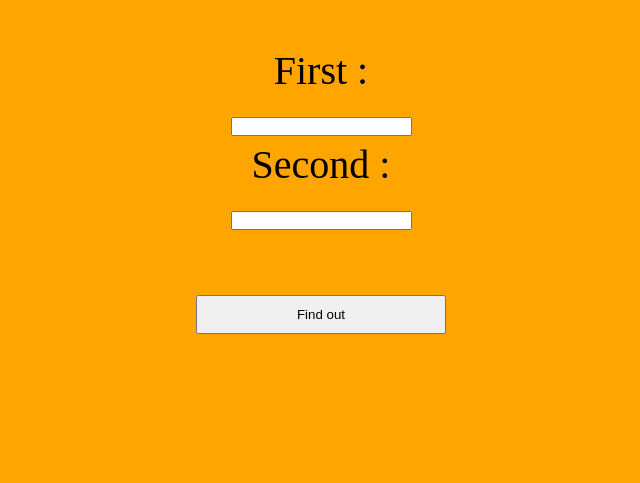
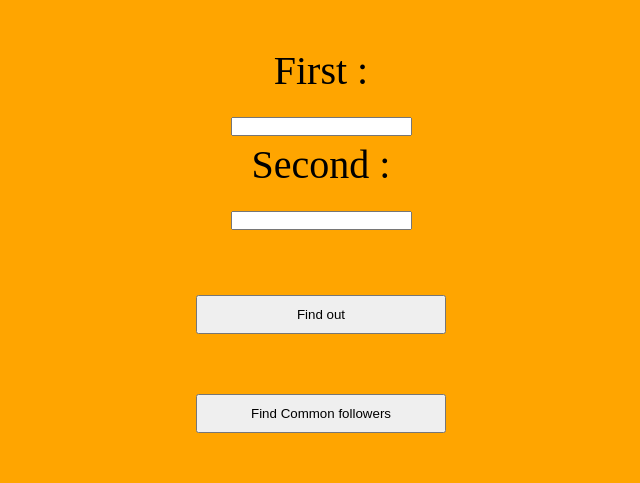
Before and after one commit to Rishav159/Github-common-repos, a plain HTML site: page index.html in a window 1280 px wide. Shown: the whole page, without its empty margins (319-959 px from the left). Drawn offline with Linux system fonts and the light colour scheme.

Commit message:
common_ followers() added

```diff
--- a/index.html
+++ b/index.html
@@ -12,8 +12,12 @@
     Second : <input id = 'second' type="text" name="1" value=""><br>
      <br>
       <input type="button" onclick='findCommonRepos()' value="Find out" class="butn"><br><br>
+      <input type="button" onclick='findCommonfollowers()' value="Find Common followers" class="butn"><br><br>
     </div>
     <div id = "total">
+
+    </div>
+    <div id="repos">
 
     </div>
     <div id="repos">
@@ -78,5 +82,41 @@
       $('#repos').append('</ul>');
     });
   }
+  function findCommonfollowers() {
+    var first = $('#first').val();
+    var second = $('#second').val();
+    var firstmember = $.ajax({
+      url : 'https://api.github.com/users/'+first+'/followers',
+      method : 'GET'
+    });
+    var secondmember = $.ajax({
+      url : 'https://api.github.com/users/'+second+'/followers',
+      method : 'GET'
+    });
+    $.when(firstmember,secondmember).done(function(fm,sm){
+      fm = fm[0];
+      sm = sm[0];
+      var repos = {};
+      var total = 0;
+      var common_followers = [];
+      for(var i = 0; i < fm.length; i++){
+        repos[fm[i].id] = fm[i];
+      }
+      for(var i = 0; i < sm.length; i++){
+        if(repos[sm[i].id]){
+          total++;
+          common_followers.push(sm[i]);
+        }
+      }
+      $('#total').html('');
+      $('#repos').html('<ul>');
+
+      $('#total').html('<h4>'+total+'</h4>');
+      for(var i = 0; i < common_followers.length; i++){
+        $('#repos').append('<li>'+common_followers[i].name+'</li>');
+      }
+      $('#repos').append('</ul>');
+    });
+  }
   </script>
 </html>
```
